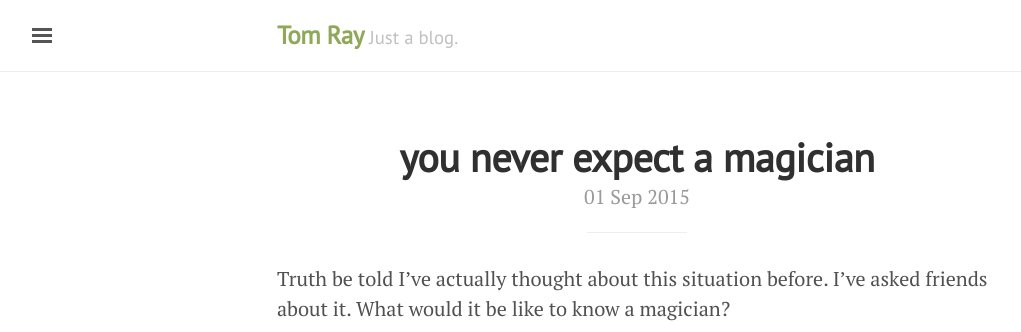
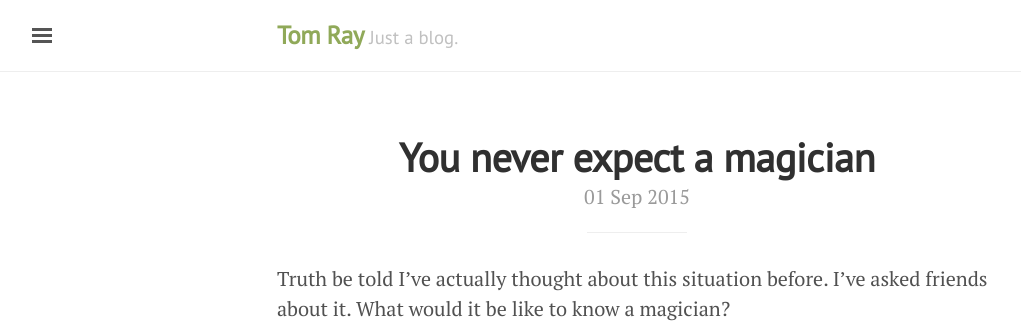
Before and after one commit to tmray/tmray.github.com, a Jekyll site: the page built from _posts/2015-09-01-you-never-expect-a-magician.md, in a window 1280 px wide. Shown: the top 332 px of the page, without its empty margins (3-1024 px from the left). Built offline with Jekyll 4.4.1, drawn with Linux system fonts in a browser that asks for light colours.

Commit message:
minor edit

```diff
--- a/_posts/2015-09-01-you-never-expect-a-magician.md
+++ b/_posts/2015-09-01-you-never-expect-a-magician.md
@@ -1,6 +1,6 @@
 ---
 layout: post
-title: you never expect a magician
+title: You never expect a magician
 ---
 Truth be told I've actually thought about this situation before. I've asked friends about it. What would it be like to know a magician?
 
```
